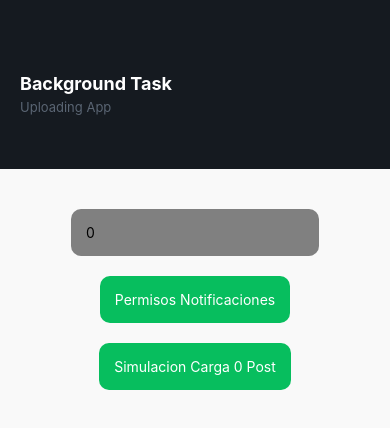
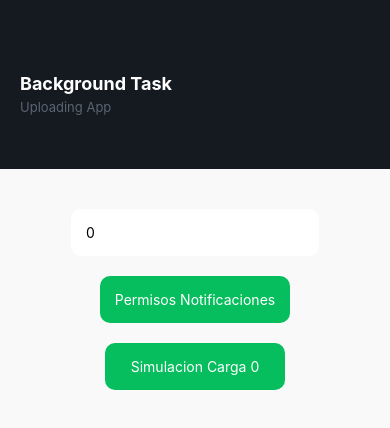
Before and after one commit to yoryi/background-expo, a React Native app: screen / in a window 390 px wide. Shown: the top 428 px of the page. Built offline with nearby package versions, Linux system fonts and the light colour scheme; what expo-modules-core would draw is missing.

Commit message:
feat: load integration

```diff
--- a/App.js
+++ b/App.js
@@ -46,7 +46,7 @@ export default function App() {
           onPress={handleEvents2}
           style={styles.onButton}
         >
-          <Text style={styles.onTitle}>Simulacion Carga {num} Post</Text>
+          <Text style={styles.onTitle}>Simulacion Carga {num}</Text>
         </TouchableOpacity>
       </View>
     );
@@ -92,7 +92,7 @@ const styles = StyleSheet.create({
     padding: 15,
     minWidth: 180,
     borderRadius: 10,
-    backgroundColor: "grey",
+    backgroundColor: "white",
   },
   title: {
     fontSize: 18,
```
Also changed, not shown: 1 other file (tests, documents, lock files or other folders).
